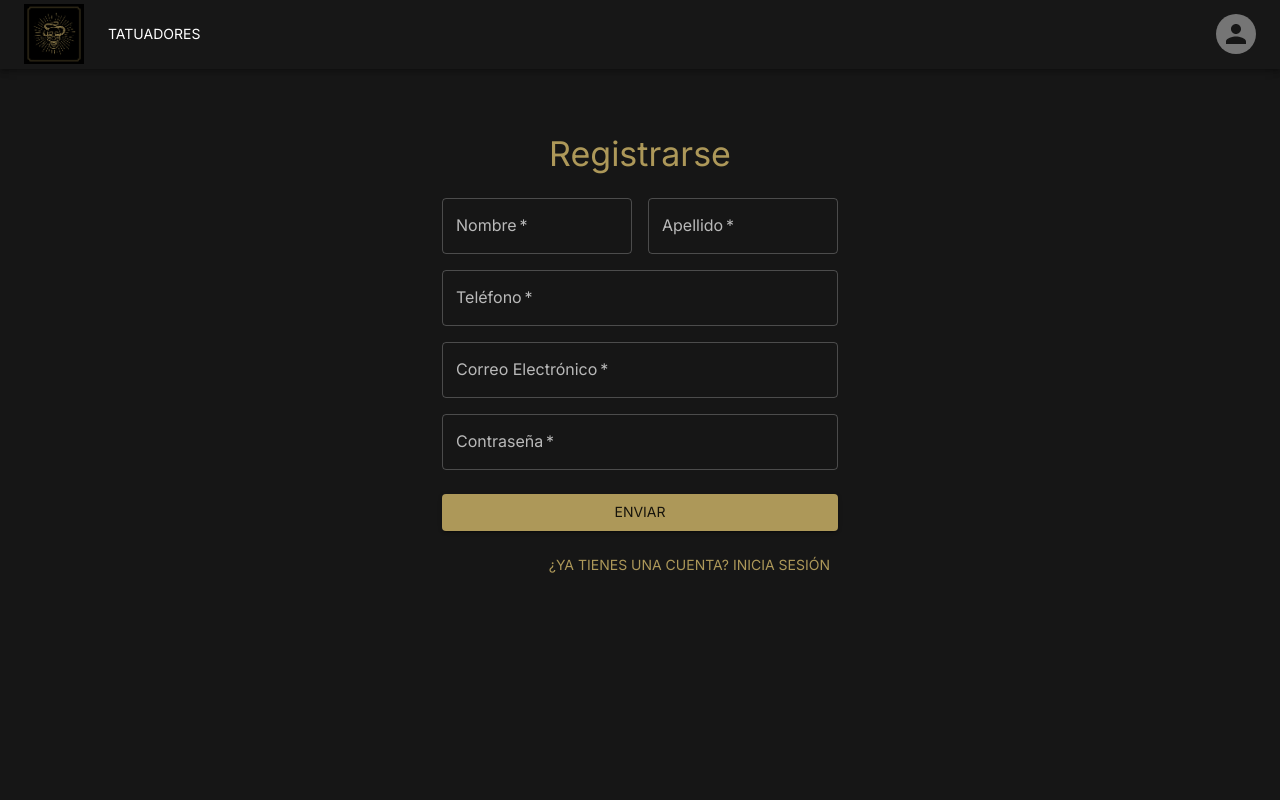
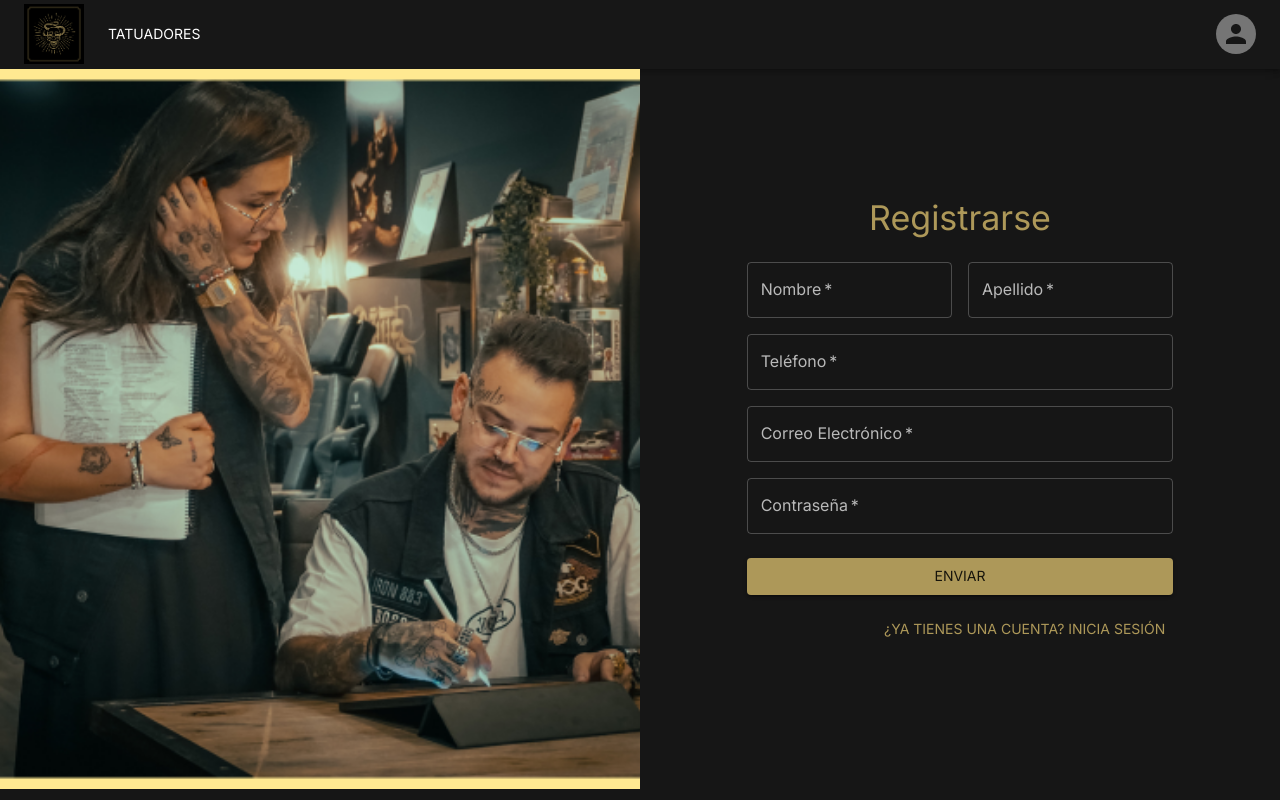
Before and after one commit to SandraSuazo/Frontend_Tattoo_Studio, a React (Vite) app: page /register in a window 1280 px wide. Built offline with nearby package versions, Linux system fonts and the light colour scheme; what react-swipeable-views-utils would draw is missing.

Commit message:
Cambio en el diseño de Login y Register

```diff
--- a/src/pages/login/Login.jsx
+++ b/src/pages/login/Login.jsx
@@ -9,6 +9,7 @@ import { useDispatch } from "react-redux";
 import { LoginForm } from "./components/LoginForm.jsx";
 import { loginUser } from "../../services/userApiCalls.js";
 import { setToken, setUser } from "../../core/userSlice.js";
+import { ImageList } from "@mui/material";
 
 export const Login = () => {
   const notify = (message) => toast.error(message);
@@ -43,10 +44,35 @@ export const Login = () => {
   };
 
   return (
-    <Container component="main" maxWidth="xs">
-      <Box
+    <Grid container style={{ overflow: "hidden" }}>
+      <Grid item xs={12} sm={6}>
+        <Box
+          style={{
+            width: "auto",
+            height: "90vh",
+            display: "flex",
+            justifyContent: "center",
+            alignItems: "center",
+          }}
+        >
+          <img
+            style={{
+              height: "100%",
+              width: "100%",
+              objectFit: "cover",
+            }}
+            src="src/assets/tattoo_studio/TattooStudioLogin.png"
+            alt="Tattoo Studio"
+          />
+        </Box>
+      </Grid>
+      <Grid
+        item
+        xs={12}
+        sm={6}
         sx={{
-          marginTop: 10,
+          my: 20,
+          mx: "auto",
           display: "flex",
           flexDirection: "column",
           alignItems: "center",
@@ -78,7 +104,7 @@ export const Login = () => {
             </Grid>
           </Grid>
         </Box>
-      </Box>
-    </Container>
+      </Grid>
+    </Grid>
   );
 };
--- a/src/pages/register/Register.jsx
+++ b/src/pages/register/Register.jsx
@@ -40,10 +40,35 @@ export const Register = () => {
   };
 
   return (
-    <Container component="main" maxWidth="xs">
-      <Box
+    <Grid container style={{ overflow: "hidden" }}>
+      <Grid item xs={12} sm={6}>
+        <Box
+          style={{
+            width: "auto",
+            height: "90vh",
+            display: "flex",
+            justifyContent: "center",
+            alignItems: "center",
+          }}
+        >
+          <img
+            style={{
+              height: "100%",
+              width: "100%",
+              objectFit: "cover",
+            }}
+            src="src/assets/tattoo_studio/TattooStudioLogin.png"
+            alt="Tattoo Studio"
+          />
+        </Box>
+      </Grid>
+      <Grid
+        item
+        xs={12}
+        sm={4}
         sx={{
-          my: 8,
+          my: 16,
+          mx: "auto",
           display: "flex",
           flexDirection: "column",
           alignItems: "center",
@@ -75,7 +100,7 @@ export const Register = () => {
             </Grid>
           </Grid>
         </Box>
-      </Box>
-    </Container>
+      </Grid>
+    </Grid>
   );
 };
```
Also changed, not shown: src/assets/tattoo_studio/TattooStudioLogin.png (added).
